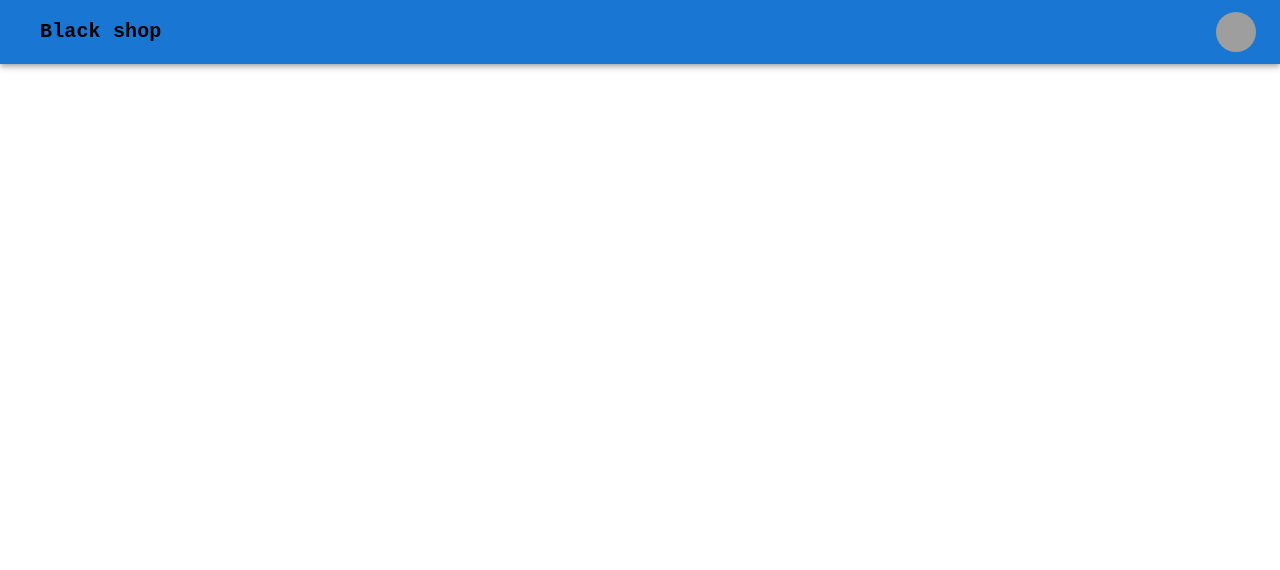
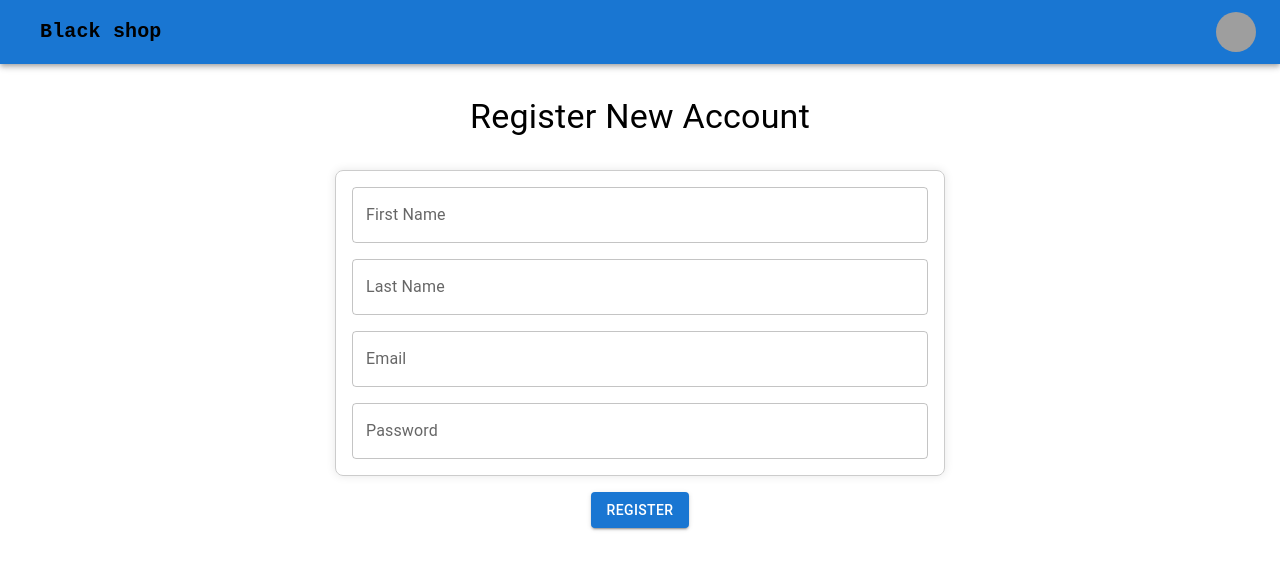
Before and after one commit to Hassan-mahgoob/E-ommerce_MERN, a React (Vite) app in the folder frontend/: page /register in a window 1280 px wide. Before the commit this address had no page. Shown: the top 570 px of the page. Built offline with nearby package versions, Linux system fonts and the light colour scheme; grey boxes are pictures that could not be loaded; some icons are missing.

Commit message:
Register Page

```diff
--- a/frontend/src/App.tsx
+++ b/frontend/src/App.tsx
@@ -1,14 +1,15 @@
 import { BrowserRouter, Routes, Route } from "react-router-dom";
 import Home from "./pages/HomePage";
 import Navbar from "./components/Navbar";
+import RegisterPage from "./pages/RegisterPage";
 const App = () => {
   return (
     <div>
       <BrowserRouter>
-      <Navbar />
+        <Navbar />
         <Routes>
           <Route path="/" element={<Home />} />
-          <Route path="/about" element={<div>About</div>} />
+          <Route path="/register" element={<RegisterPage />} />
         </Routes>
       </BrowserRouter>
     </div>
--- /dev/null
+++ b/frontend/src/pages/RegisterPage.tsx
@@ -0,0 +1,102 @@
+import { Box, Button, Container, TextField, Typography } from "@mui/material";
+import { useState, useRef } from "react";
+import { BASE_URL } from "../constants/paseUrl";
+const RegisterPage = () => {
+  const [error, setError] = useState<string>("");
+  const firstNameRef = useRef<HTMLInputElement>(null);
+  const lastNameRef = useRef<HTMLInputElement>(null);
+  const emailRef = useRef<HTMLInputElement>(null);
+  const passwordRef = useRef<HTMLInputElement>(null);
+  const onSubmit = async () => {
+    const firstName = firstNameRef.current?.value;
+    const lastName = lastNameRef.current?.value;
+    const email = emailRef.current?.value;
+    const password = passwordRef.current?.value;
+    console.log(firstName, lastName, email, password);
+    // Make the call to API to crate the user
+    const response = await fetch(`${BASE_URL}/user/register`, {
+      method: "POST",
+      headers: {
+        "Content-Type": "application/json",
+      },
+      body: JSON.stringify({
+        firstName,
+        lastName,
+        email,
+        password,
+      }),
+    });
+    if (!response.ok) {
+      setError("Failed to register user");
+    }
+    const data = await response.json();
+    console.log(data);
+  };
+
+  return (
+    <Container>
+      <Box
+        sx={{
+          display: "flex",
+          flexDirection: "column",
+          alignItems: "center",
+          justifyContent: "center",
+          mt: 4,
+        }}
+      >
+        <Typography variant="h4">Register New Account</Typography>
+        <Box
+          component="form"
+          onSubmit={onSubmit}
+          sx={{
+            display: "flex",
+            flexDirection: "column",
+            gap: 2,
+            mt: 4,
+            width: "50%",
+            border: "1px solid #ccc",
+            p: 2,
+            borderRadius: 2,
+            boxShadow: "0 0 10px rgba(0,0,0,0.1)",
+          }}
+        >
+          <TextField
+            inputRef={firstNameRef}
+            label="First Name"
+            type="text"
+            name="firstName"
+          />
+          <TextField
+            inputRef={lastNameRef}
+            label="Last Name"
+            type="text"
+            name="lastName"
+          />
+          <TextField
+            inputRef={emailRef}
+            label="Email"
+            type="email"
+            name="email"
+          />
+          <TextField
+            inputRef={passwordRef}
+            label="Password"
+            type="password"
+            name="password"
+          />
+        </Box>
+        <Button
+          sx={{ mt: 2 }}
+          variant="contained"
+          type="submit"
+          onClick={onSubmit}
+        >
+          Register
+        </Button>
+        {error && <Typography color="error">{error}</Typography>}
+      </Box>
+    </Container>
+  );
+};
+
+export default RegisterPage;
```
Also changed, not shown: 1 other file (tests, documents, lock files or other folders).
